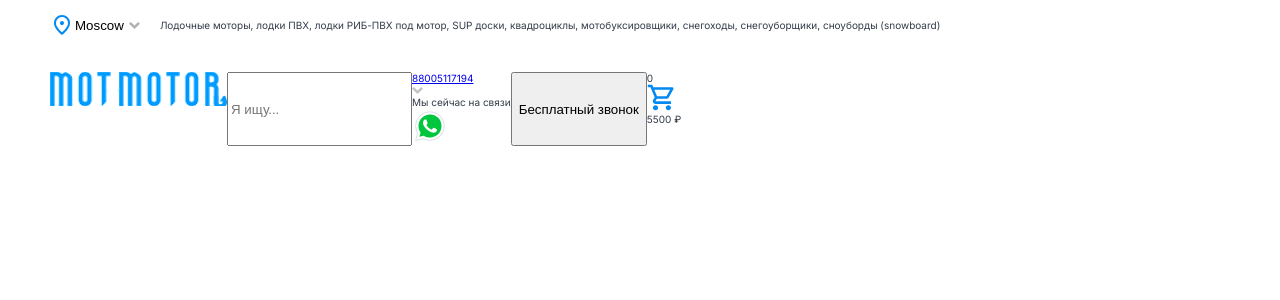
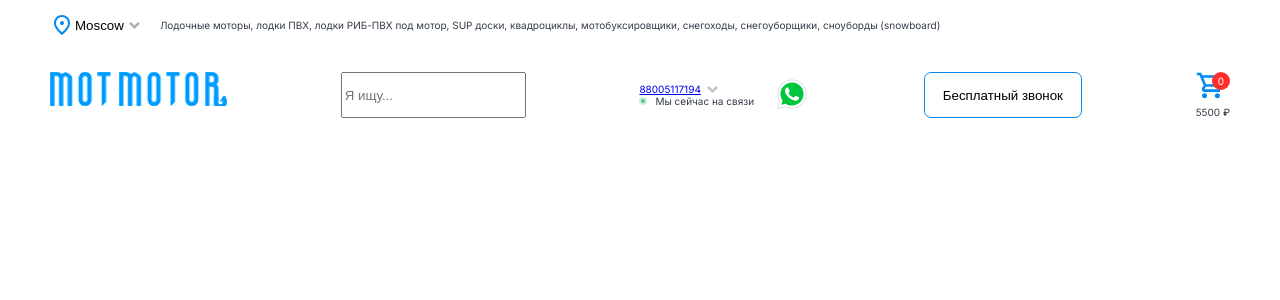
Before and after one commit to globaldrive/mot-motor-react, a Next.js app: page / in a window 1280 px wide. Shown: the top 300 px of the page. Built offline with nearby package versions, Linux system fonts and the light colour scheme.

Commit message:
feat: add Basket

```diff
--- a/src/app/_assets/styles/variables/index.scss
+++ b/src/app/_assets/styles/variables/index.scss
@@ -1,5 +1,9 @@
 //colors
 $mainColor: #0787EA;
 $primaryText: #333C49;
+$green: #4FC98E;
+$secondaryGreen: #4FC98E4D;
+$attention: #FF2D2D;
+$light: #fff;
 //animations
 $transitionSet: .2s ease-in-out;
--- /dev/null
+++ b/src/app/_components/Basket/basket.module.scss
@@ -0,0 +1,22 @@
+@import '@/_assets/styles/variables';
+
+.root {
+  display: flex;
+  position: relative;
+  flex-direction: column;
+  gap: 7px;
+}
+
+.qnt {
+  display: flex;
+  align-items: center;
+  justify-content: center;
+  position: absolute;
+  width: 1.8rem;
+  height: 1.8rem;
+  right: 0;
+  top: 0;
+  border-radius: 50%;
+  background-color: $attention;
+  color: $light;
+}
--- a/src/app/_components/Basket/index.tsx
+++ b/src/app/_components/Basket/index.tsx
@@ -2,6 +2,7 @@
 import Image from "next/image";
 import { useSelector } from "react-redux";
 
+import styles from "./basket.module.scss";
 import basketIcon from "@/_assets/images/general/basket.svg";
 import { RootState } from "@/_store/store";
 
@@ -13,8 +14,8 @@ const Basket = () => {
     (state: RootState) => state.userDetails.basketSumTotal,
   );
   return (
-    <div>
-      <div>{purchasesQnt}</div>
+    <div className={styles.root}>
+      <div className={styles.qnt}>{purchasesQnt}</div>
       <Image src={basketIcon} alt="Иконка корзины" width={27} height={27} />
       <div>{totalSumInBasket} ₽</div>
     </div>
--- a/src/app/_components/Button/button.module.scss
+++ b/src/app/_components/Button/button.module.scss
@@ -4,8 +4,11 @@
   display: flex;
   align-items: center;
   justify-content: center;
-  .secondary {
-    padding: 1.5rem 1.8rem;
+  background-color: transparent;
+  cursor: pointer;
+  &.secondary {
+    padding: 1.4rem 1.8rem;
     border: 1.5px solid $mainColor;
+    border-radius: .7rem;
   }
 }
--- a/src/app/_components/Header/UserInteraction/index.tsx
+++ b/src/app/_components/Header/UserInteraction/index.tsx
@@ -14,18 +14,18 @@ const UserInteraction = () => {
     <div className={styles.root}>
       <Image src={LogoPng} alt="Лого компании" width={177} height={34} />
       <Search />
-      <div>
+      <div className={styles.communicationWrapper}>
         <div>
-          <div>
+          <div className={styles.phoneWrapper}>
             <Communication
               phoneNumber={communicationDetails.mainNumber}
               showPhoneNumber
             />
             <ArrowIcon main />
           </div>
-          <div>
-            <div>
-              <div></div>
+          <div className={styles.weAreOnline}>
+            <div className={styles.outsideRing}>
+              <div className={styles.insideRing}></div>
             </div>
             <div>Мы сейчас на связи</div>
           </div>
@@ -37,7 +37,7 @@ const UserInteraction = () => {
           />
         </div>
       </div>
-      <Button>Бесплатный звонок</Button>
+      <Button secondary>Бесплатный звонок</Button>
       <Basket />
     </div>
   );
--- a/src/app/_components/Header/UserInteraction/userInteraction.module.scss
+++ b/src/app/_components/Header/UserInteraction/userInteraction.module.scss
@@ -1,3 +1,41 @@
+@import "@/_assets/styles/variables";
+
 .root {
   display: flex;
+  justify-content: space-between;
 }
+
+.communicationWrapper {
+  display: flex;
+  gap: 20px;
+  align-items: center;
+}
+
+.phoneWrapper {
+  display: flex;
+  gap: 6px;
+  align-items: center;
+}
+
+.weAreOnline {
+  display: flex;
+  gap: 8px;
+  align-items: center;
+}
+
+.outsideRing {
+  display: flex;
+  align-items: center;
+  justify-content: center;
+  width: .8rem;
+  height: .8rem;
+  background-color: $secondaryGreen;
+  border-radius: 50%;
+}
+
+.insideRing {
+  width: .4rem;
+  height: .4rem;
+  background-color: $green;
+  border-radius: 50%;
+}
```
